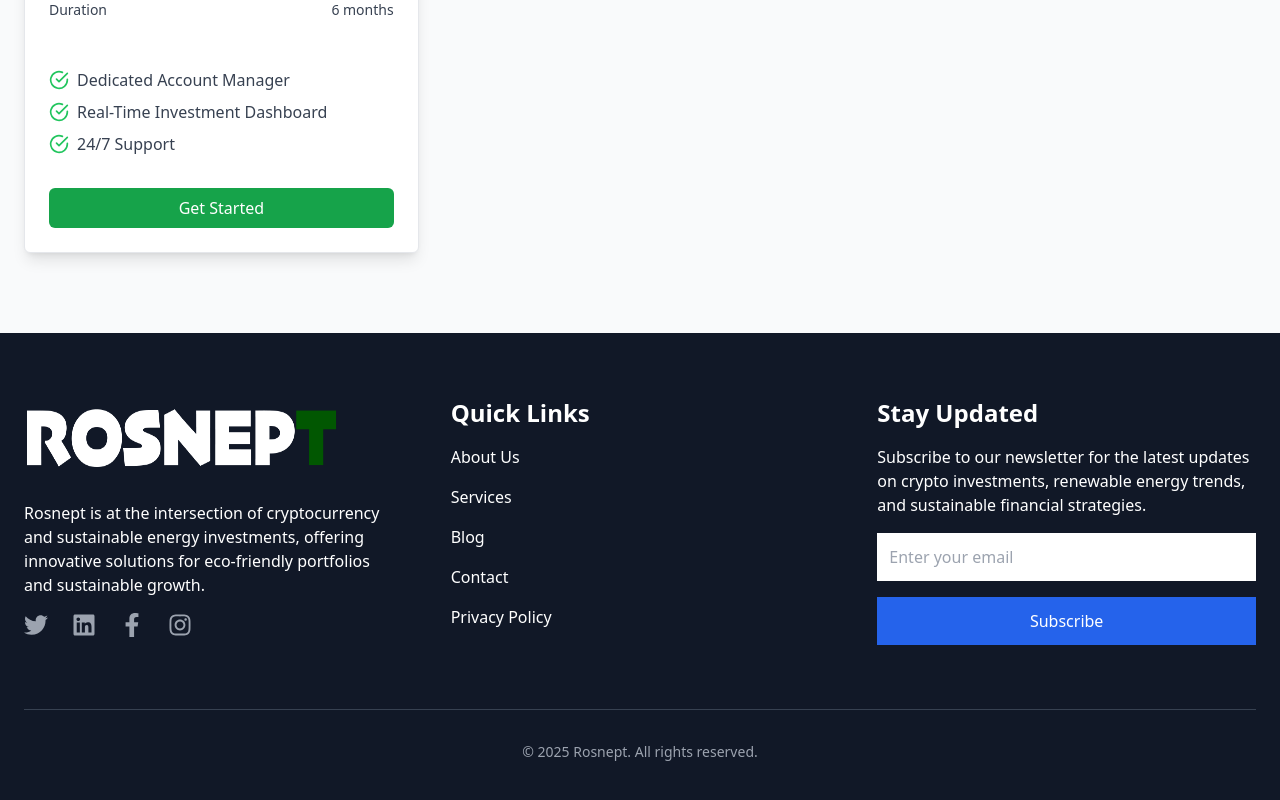
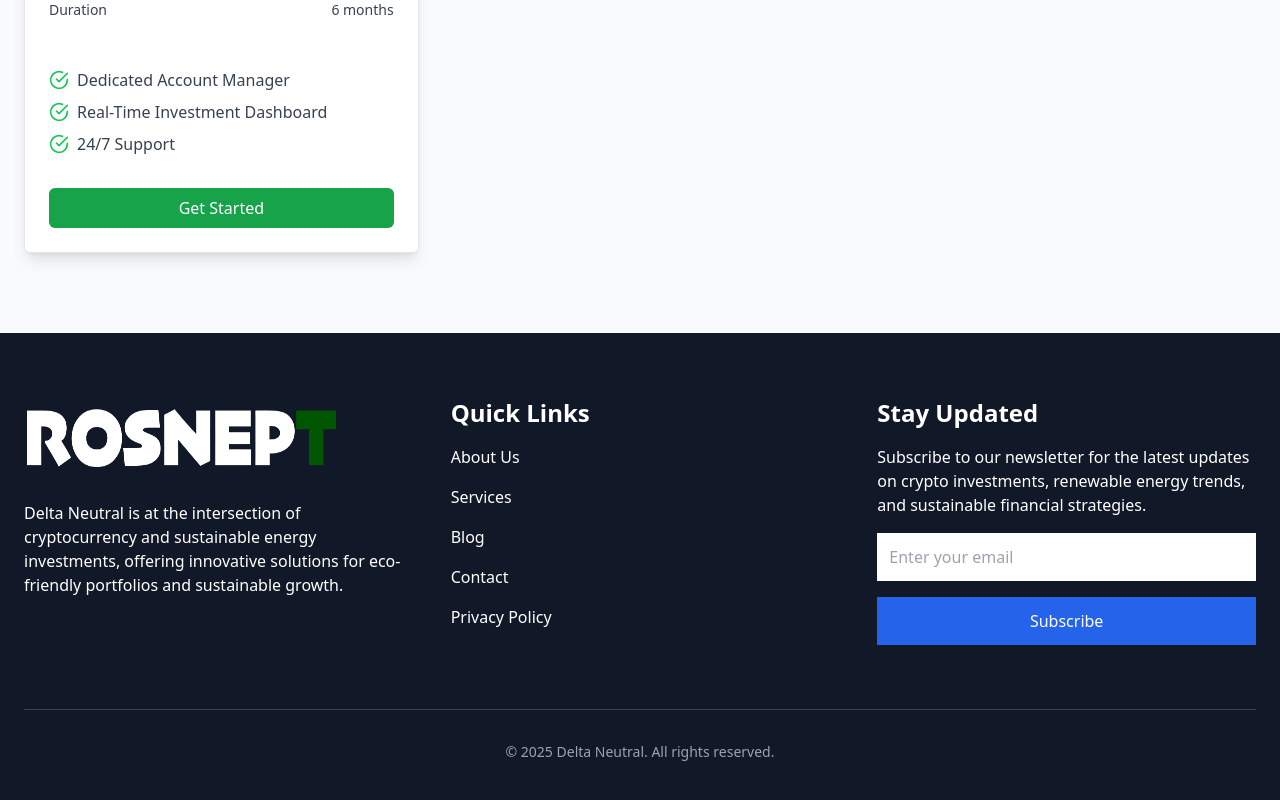
Before and after one commit to pizzanicks/rosnept, a Next.js app: page /plans in a window 1280 px wide. Shown: the part 2261-3061 px from the top of the page. Built offline with nearby package versions, Linux system fonts and the light colour scheme; no server answers.

Commit message:
commit changes
social media icons commented out

```diff
--- a/components/Footer.jsx
+++ b/components/Footer.jsx
@@ -12,10 +12,10 @@ export default function Footer() {
           <div>
             <Image src={'/logo-1.png'} height={500} width={500} alt='logo image' className="w-44 lg:w-80 h-12 lg:h-20 mb-6" />
             <p className="text-sm lg:text-base mb-4 font-barlow">
-              Rosnept is at the intersection of cryptocurrency and sustainable energy investments, offering innovative solutions for eco-friendly portfolios and sustainable growth.
+              Delta Neutral is at the intersection of cryptocurrency and sustainable energy investments, offering innovative solutions for eco-friendly portfolios and sustainable growth.
             </p>
             <div className="flex space-x-6">
-              <Link href="https://twitter.com" target="_blank" rel="noopener noreferrer" className="text-gray-400 hover:text-white">
+              {/* <Link href="https://twitter.com" target="_blank" rel="noopener noreferrer" className="text-gray-400 hover:text-white">
                 <FaTwitter size={24} />
               </Link>
               <Link href="https://linkedin.com" target="_blank" rel="noopener noreferrer" className="text-gray-400 hover:text-white">
@@ -27,6 +27,7 @@ export default function Footer() {
               <Link href="https://instagram.com" target="_blank" rel="noopener noreferrer" className="text-gray-400 hover:text-white">
                 <FaInstagram size={24} />
               </Link>
+               */}
             </div>
           </div>
 
@@ -61,7 +62,7 @@ export default function Footer() {
         {/* Footer Bottom */}
         <div className="mt-16 border-t border-gray-700 pt-8 text-center">
           <p className="text-sm text-gray-400 font-barlow">
-            &copy; {new Date().getFullYear()} Rosnept. All rights reserved.
+            &copy; {new Date().getFullYear()} Delta Neutral. All rights reserved.
           </p>
         </div>
       </div>
```
